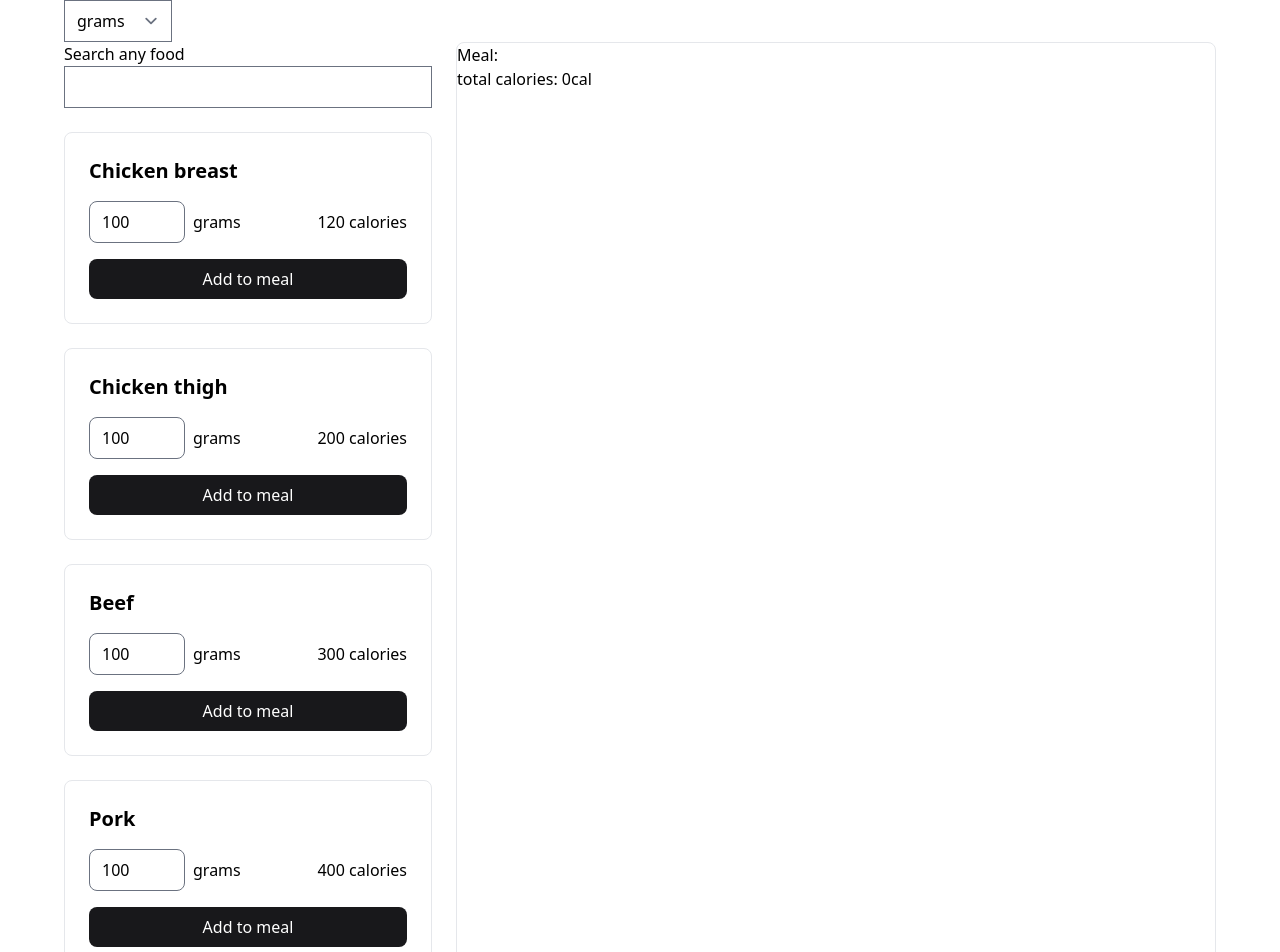
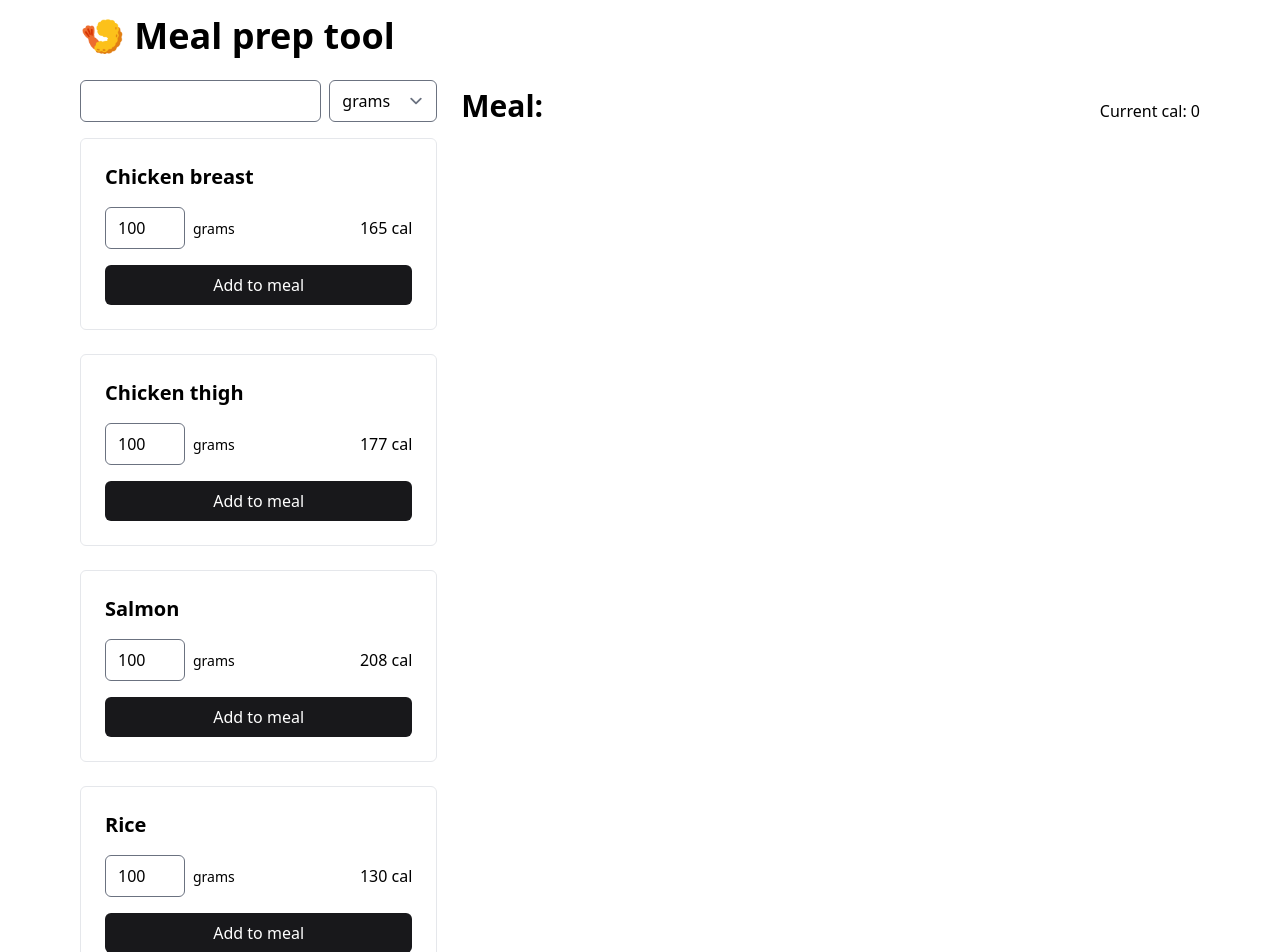
Before and after one commit to kevinzunigacuellar/meal-prep, a Next.js app: page / in a window 1280 px wide. Shown: the top 952 px of the page. Built offline with nearby package versions, Linux system fonts and the light colour scheme.

Commit message:
add mobile styles rolll first version

```diff
--- a/components/FoodCard.tsx
+++ b/components/FoodCard.tsx
@@ -27,25 +27,27 @@ const FoodCard = ({ name, calPerGram, setMeal }: FoodProps) => {
     setMeal((meal: Meal[]) => [...meal, { name, weight, calories }])
   }
   return (
-    <div className="bg-white p-6 w-full sm:max-w-sm rounded-lg border flex flex-col gap-4">
-      <h2 className="text-xl font-semibold">{name}</h2>
+    <div className="bg-white p-6 w-full flex-shrink-0 sm:max-w-sm rounded-md border flex flex-col gap-4">
+      <h2 className="text-lg sm:text-xl font-semibold">{name}</h2>
       <div className="flex items-baseline gap-2 justify-between">
-        <label htmlFor="weight">
+        <div>
           <input
             value={weight}
             type="number"
             id="weight"
             onChange={handleWeightChange}
-            className="rounded-lg w-24 mr-2"
+            className="rounded-md w-20 mr-2"
           />
-          {`${units === 'g' ? 'grams' : 'ounces'}`}
-        </label>
-        <p>{calories} calories</p>
+          <label htmlFor="weight" className="text-sm">{`${
+            units === 'g' ? 'grams' : 'ounces'
+          }`}</label>
+        </div>
+        <p>{calories} cal</p>
       </div>
       <button
         onClick={addToMeal}
         type="button"
-        className="bg-zinc-900 text-white w-full py-2 rounded-lg"
+        className="bg-zinc-900 text-white w-full py-2 rounded-md"
       >
         Add to meal
       </button>
--- a/pages/index.tsx
+++ b/pages/index.tsx
@@ -1,28 +1,37 @@
 import type { NextPage } from 'next'
-import { useState, useMemo, useEffect, FunctionComponent, Dispatch, SetStateAction } from 'react'
+import Head from 'next/head'
+import { useState, useMemo, useEffect, Dispatch, SetStateAction } from 'react'
 import FoodCard from '../components/FoodCard'
 import { UnitsContext } from '../context/UnitsContext'
 
 const food = [
   {
     name: 'Chicken breast',
-    caloriesPerGram: 1.2,
+    caloriesPerGram: 1.65,
   },
   {
     name: 'Chicken thigh',
-    caloriesPerGram: 2,
+    caloriesPerGram: 1.77,
   },
   {
-    name: 'Beef',
-    caloriesPerGram: 3,
+    name: 'Salmon',
+    caloriesPerGram: 2.08,
   },
   {
-    name: 'Pork',
-    caloriesPerGram: 4,
+    name: 'Rice',
+    caloriesPerGram: 1.3,
+  },
+  {
+    name: 'Kiwi',
+    caloriesPerGram: 0.61,
   },
   {
     name: 'Strawberry',
-    caloriesPerGram: 0.5,
+    caloriesPerGram: 0.33,
+  },
+  {
+    name: 'Brocolli',
+    caloriesPerGram: 0.34,
   },
 ]
 
@@ -65,33 +74,38 @@ const Home: NextPage = () => {
     }
   }, [units])
 
+  const handleDeleteMeal = (index: number) => {
+    setMeal(meals => meals.filter((_, i) => i !== index))
+  }
+
   const totalCalories = useMemo(() => {
     return meal.reduce((acc, curr) => acc + curr.calories, 0)
   }, [meal])
 
-  const handleSelect = (e: React.ChangeEvent<HTMLSelectElement>) => {
-    setUnits(e.target.value)
-  }
   return (
+    <>
+      <Head>
+        <title>Meal prep calculator</title>
+      </Head>
       <UnitsContext.Provider value={{ units }}>
-      <div className="lg:max-w-6xl mx-auto">
-        <select name="units" id="units" onChange={handleSelect}>
-          <option value="g">grams</option>
-          <option value="oz">ounces</option>
-        </select>
-        <div className="grid grid-cols-3 gap-6">
-          <Aside setMeal={setMeal} />
-          <div className="col-span-2 border rounded-lg">
-            <h1>Meal:</h1>
-            <p>total calories: {totalCalories}cal</p>
-            <div>
-              {meal.map(meal => (
-                <div key={meal.name}>
+        <div className="lg:max-w-6xl lg:mx-auto p-4">
+          <h1 className="text-xl sm:text-4xl font-bold mb-6">🍤 Meal prep tool</h1>
+          <div className="grid grid-cols-1 lg:grid-cols-3 sm:gap-6" id="layout">
+            <FoodList setMeal={setMeal} setUnits={setUnits} />
+            <div className="col-span-2">
+              <div className="flex items-baseline justify-between my-2">
+                <h2 className="text-xl font-semibold sm:text-3xl">Meal:</h2>
+                <p>Current cal: {totalCalories}</p>
+              </div>
+              <div className="grid grid-cols-1 gap-4">
+                {meal.map((meal, i) => (
+                  <div key={meal.name} className="border rounded-md p-6">
                     <div>{meal.name}</div>
                     <div>
-                    {meal.weight.toFixed(2)} {units}
+                      {Math.round(meal.weight)} {units}
                     </div>
-                  <div>{meal.calories}cal</div>
+                    <div>{meal.calories} cal</div>
+                    <button onClick={() => handleDeleteMeal(i)}>delete</button>
                   </div>
                 ))}
               </div>
@@ -99,10 +113,16 @@ const Home: NextPage = () => {
           </div>
         </div>
       </UnitsContext.Provider>
+    </>
   )
 }
 
-const Aside = ({ setMeal }: { setMeal: Dispatch<SetStateAction<Meal[]>> }) => {
+interface FoodListProps {
+  setMeal: Dispatch<SetStateAction<Meal[]>>
+  setUnits: Dispatch<SetStateAction<string>>
+}
+
+const FoodList = ({ setMeal, setUnits }: FoodListProps) => {
   const [filter, setFilter] = useState('')
   const [foodList, setFoodList] = useState(food)
 
@@ -110,11 +130,20 @@ const Aside = ({ setMeal }: { setMeal: Dispatch<SetStateAction<Meal[]>> }) => {
     setFilter(e.target.value.toLowerCase())
   }
 
+  const handleSelect = (e: React.ChangeEvent<HTMLSelectElement>) => {
+    setUnits(e.target.value)
+  }
+
   return (
-    <div className="">
-      <h1>Search any food</h1>
-      <div className="grid grid-cols-1 gap-6">
-        <input type="text" onChange={handleChange} value={filter} />
+    <div>
+      <div className="flex gap-2 mb-4">
+        <input type="text" onChange={handleChange} value={filter} className="w-full rounded-md" />
+        <select name="units" id="units" onChange={handleSelect} className="w-26 rounded-md">
+          <option value="g">grams</option>
+          <option value="oz">ounces</option>
+        </select>
+      </div>
+      <div className="flex lg:flex-col gap-6 overflow-x-auto pb-4">
         {foodList
           .filter(food => food.name.toLowerCase().includes(filter))
           .map((food, i) => (
```
Lines whose indentation alone changed are shown as unchanged.
